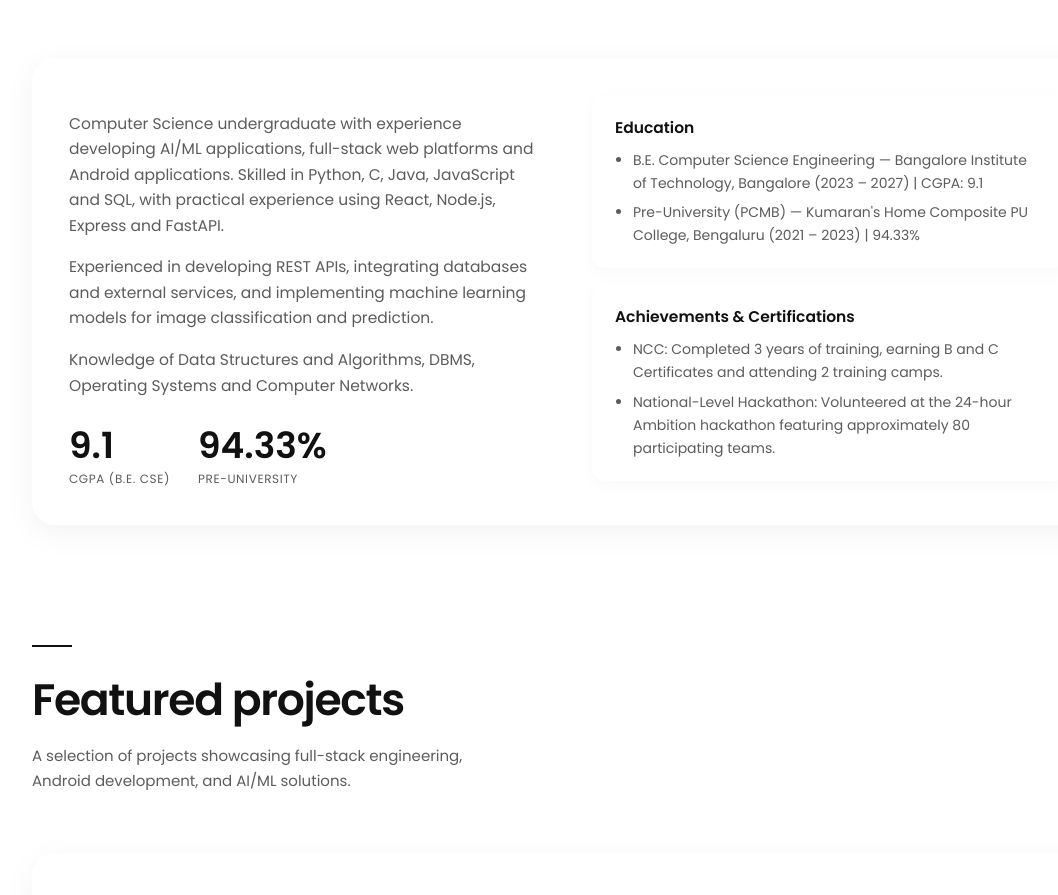
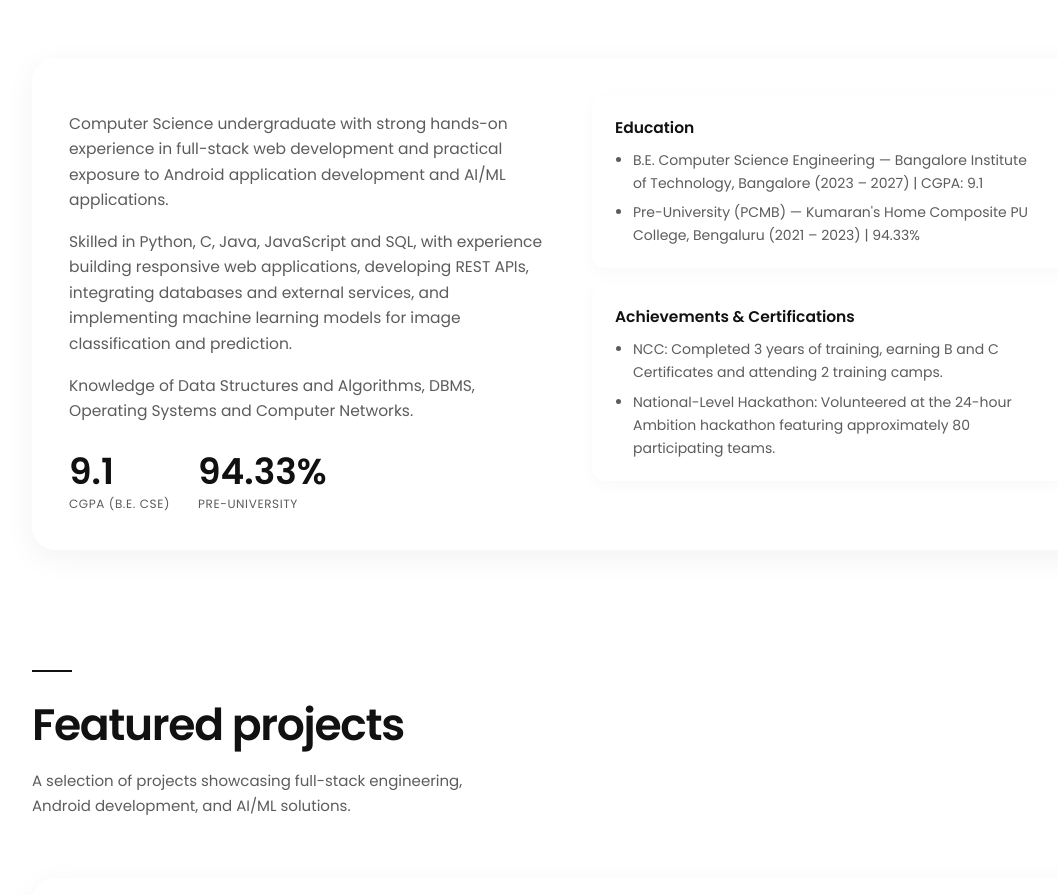
Before and after one commit to likithg2/Portfolio, a React (Vite) app: page / in a window 1280 px wide. Shown: the part 933-1828 px from the top of the page, without its empty margins (72-1130 px from the left). Built offline with nearby package versions, Linux system fonts and the light colour scheme.

Commit message:
docs: update professional summary in About section

```diff
--- a/src/components/About.jsx
+++ b/src/components/About.jsx
@@ -9,10 +9,10 @@ export default function About() {
       <div className="glass-card about-grid" style={{ display: 'grid', gap: '48px', gridTemplateColumns: 'repeat(auto-fit, minmax(min(100%, 320px), 1fr))' }}>
         <div>
           <p className="muted-text" style={{ fontSize: '15.5px', marginBottom: '16px' }}>
-            Computer Science undergraduate with experience developing AI/ML applications, full-stack web platforms and Android applications. Skilled in Python, C, Java, JavaScript and SQL, with practical experience using React, Node.js, Express and FastAPI.
+            Computer Science undergraduate with strong hands-on experience in full-stack web development and practical exposure to Android application development and AI/ML applications.
           </p>
           <p className="muted-text" style={{ fontSize: '15.5px', marginBottom: '16px' }}>
-            Experienced in developing REST APIs, integrating databases and external services, and implementing machine learning models for image classification and prediction.
+            Skilled in Python, C, Java, JavaScript and SQL, with experience building responsive web applications, developing REST APIs, integrating databases and external services, and implementing machine learning models for image classification and prediction.
           </p>
           <p className="muted-text" style={{ fontSize: '15.5px', marginBottom: '28px' }}>
             Knowledge of Data Structures and Algorithms, DBMS, Operating Systems and Computer Networks.
```
